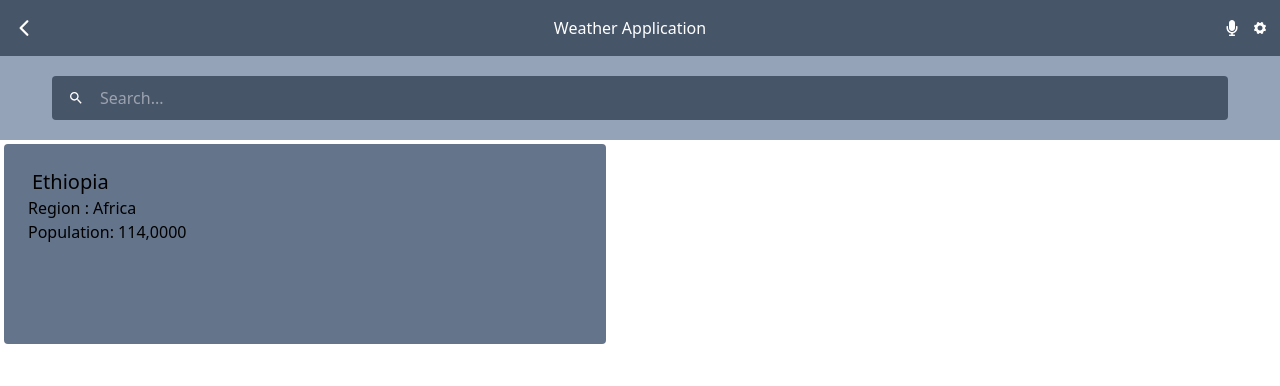
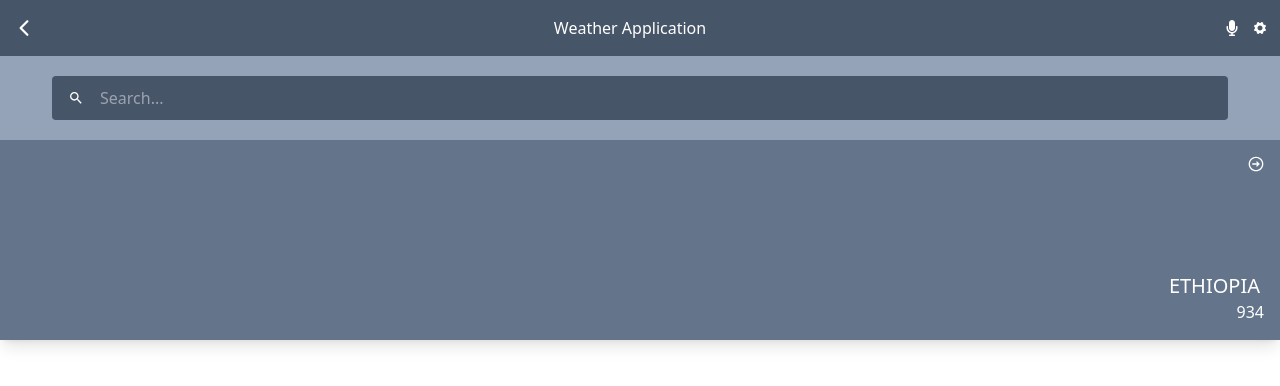
Before and after one commit to binhussen/country-info, a React (Create React App) app: page / in a window 1280 px wide. Shown: the top 386 px of the page. Built offline with nearby package versions, Linux system fonts and the light colour scheme.

Commit message:
Update Card

```diff
--- a/src/components/Card.js
+++ b/src/components/Card.js
@@ -1,9 +1,32 @@
-const card = () => (
-  <div className="m-1 h-25vh w-47vw p-6 cursor-pointer rounded bg-slate-500">
-    <h3 className="text-xl font-medium mx-1">Ethiopia</h3>
-    <p>Region : Africa</p>
-    <p>Population: 114,0000</p>
-  </div>
+const Card = () => (
+  <a href="/public">
+    <div className="flex items-end flex-col justify-between p-4 shadow-lg h-25vh bg-slate-500 text-white">
+      <svg
+        stroke="currentColor"
+        fill="none"
+        strokeWidth="0"
+        viewBox="0 0 24 24"
+        height="1em"
+        width="1em"
+        xmlns="http://www.w3.org/2000/svg"
+      >
+        <path
+          d="M12.0519 14.8285L13.4661 16.2427L17.7088 12L13.4661 7.7574L12.0519 9.17161L13.8804 11H6.34321V13H13.8803L12.0519 14.8285Z"
+          fill="currentColor"
+        />
+        <path
+          fillRule="evenodd"
+          clipRule="evenodd"
+          d="M19.7782 19.7782C24.0739 15.4824 24.0739 8.51759 19.7782 4.22183C15.4824 -0.0739417 8.51759 -0.0739417 4.22183 4.22183C-0.0739417 8.51759 -0.0739417 15.4824 4.22183 19.7782C8.51759 24.0739 15.4824 24.0739 19.7782 19.7782ZM18.364 18.364C21.8787 14.8492 21.8787 9.15076 18.364 5.63604C14.8492 2.12132 9.15076 2.12132 5.63604 5.63604C2.12132 9.15076 2.12132 14.8492 5.63604 18.364C9.15076 21.8787 14.8492 21.8787 18.364 18.364Z"
+          fill="currentColor"
+        />
+      </svg>
+      <div className="text-right uppercase">
+        <h3 className="text-xl font-medium mx-1">Ethiopia</h3>
+        <p>934</p>
+      </div>
+    </div>
+  </a>
 );
 
-export default card;
+export default Card;
```
